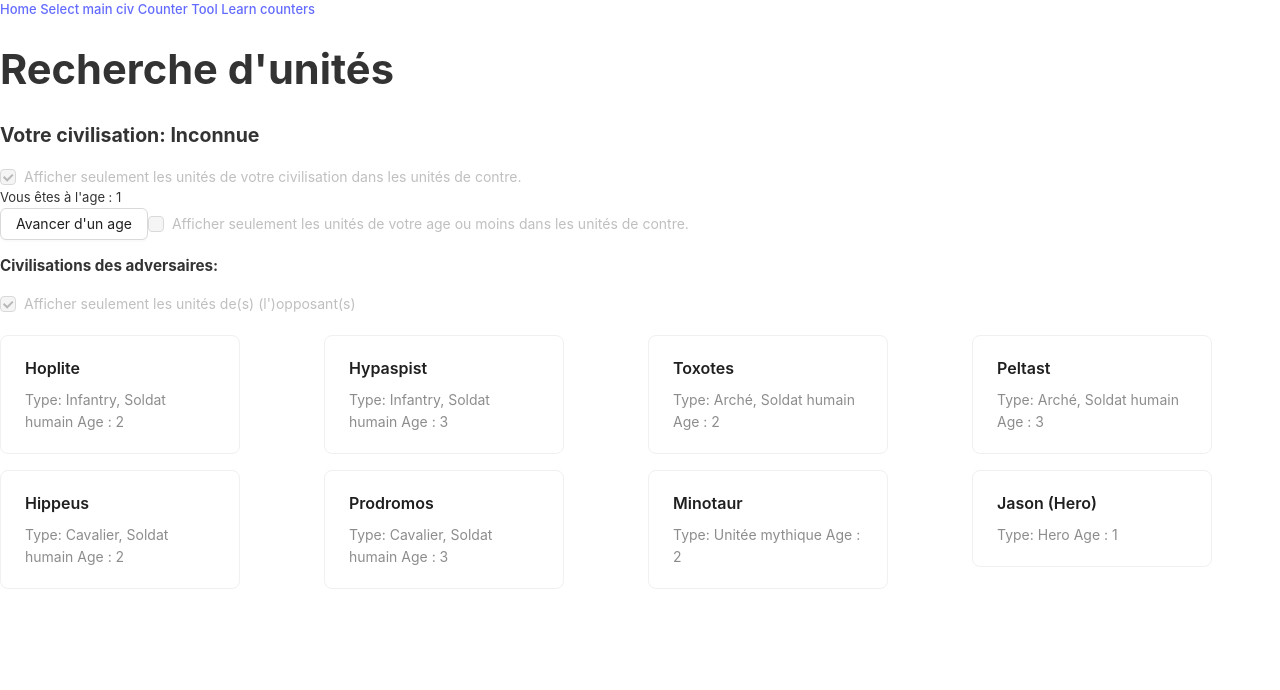
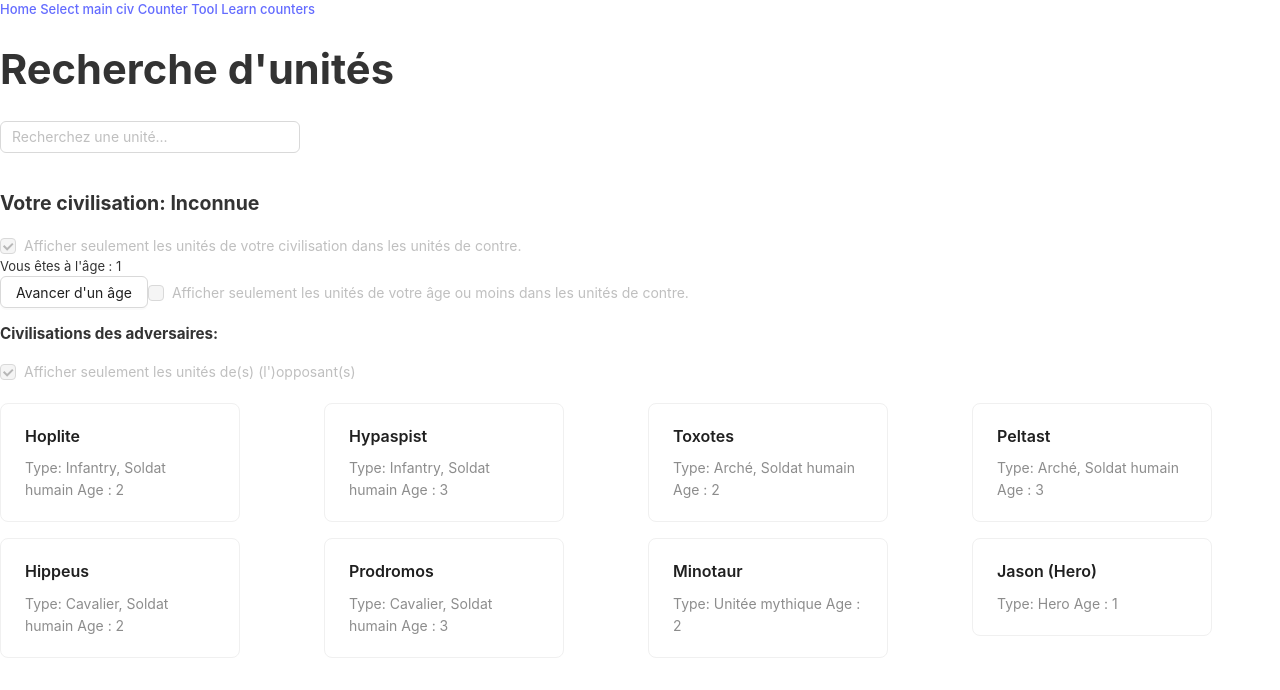
Before and after one commit to LouisMaupas/aomTools, a React (Vite) app: page /counter-tool in a window 1280 px wide. Shown: the top 690 px of the page. Built offline with nearby package versions, Linux system fonts and the light colour scheme.

Commit message:
feat(CounterTool): aff filter search

```diff
--- a/src/pages/CounterTool/CounterTool.jsx
+++ b/src/pages/CounterTool/CounterTool.jsx
@@ -1,5 +1,5 @@
-import React, { useState, useEffect } from "react";
-import { Card, Row, Col, Checkbox, Button } from "antd";
+import { useState, useEffect } from "react";
+import { Card, Row, Col, Checkbox, Button, AutoComplete } from "antd";
 import useCounterToolStore from "../../store/counterTool";
 import CounterToolModal from "../CounterToolModal/CounterToolModal";
 import "./counterTool.css";
@@ -16,9 +16,12 @@ const CounterTool = () => {
     useState(false);
   const [displayOnlyOpponentUnits, setDisplayOnlyOpponentUnits] =
     useState(true);
-  const { userCivilization, opponentCivilizations } = useCounterToolStore(); // Récupérer les civilisations via Zustand
+  const { userCivilization, opponentCivilizations } = useCounterToolStore();
   const [selectedUnit, setSelectedUnit] = useState(null);
   const [modalVisible, setModalVisible] = useState(false);
+
+  const [filteredUnits, setFilteredUnits] = useState([]);
+  const [searchValue, setSearchValue] = useState("");
 
   const handleOpenModal = (unit) => {
     setSelectedUnit(unit);
@@ -30,7 +33,6 @@ const CounterTool = () => {
     setSelectedUnit(null);
   };
 
-  // Charger les données des civilisations, unités et types d'unités
   useEffect(() => {
     const fetchData = async () => {
       try {
@@ -43,11 +45,12 @@ const CounterTool = () => {
         const unitResponse = await fetch("/database/database_units.json");
         const unitData = await unitResponse.json();
         setUnits(unitData.units);
+        setFilteredUnits(unitData.units);
 
         // Charger les types d'unités
         const typesResponse = await fetch("/database/database_unit_types.json");
         const typesData = await typesResponse.json();
-        setUnitTypes(typesData.unit_types); // Utiliser les types depuis le fichier
+        setUnitTypes(typesData.unit_types);
       } catch (error) {
         console.error("Erreur lors du chargement des données:", error);
       }
@@ -56,18 +59,6 @@ const CounterTool = () => {
     fetchData();
   }, []);
 
-  // Obtenir le nom de la civilisation choisie par l'utilisateur
-  const userCivName =
-    allCivilizations.find((civ) => civ.id === userCivilization)?.name ||
-    "Inconnue";
-
-  // Obtenir les noms des civilisations des adversaires (peut inclure "Inconnu" si non choisi)
-  const opponentCivNames = opponentCivilizations.map((civId) => {
-    const civ = allCivilizations.find((c) => c.id === civId);
-    return civ ? civ.name : "Inconnu";
-  });
-
-  // Fonction pour obtenir le nom en français du type d'unité
   const getUnitTypeNames = (typeIds) => {
     return typeIds
       .map((typeId) => {
@@ -77,13 +68,34 @@ const CounterTool = () => {
       .join(", ");
   };
 
+  const handleSearch = (value) => {
+    setSearchValue(value);
+
+    const filtered = units.filter(
+      (unit) =>
+        unit.name_fr?.toLowerCase().includes(value.toLowerCase()) ||
+        unit.name_en?.toLowerCase().includes(value.toLowerCase())
+    );
+    setFilteredUnits(filtered);
+  };
+
   return (
     <div>
       <h1>Recherche d'unités</h1>
 
-      {/* Affichage de la civilisation choisie par l'utilisateur */}
+      <AutoComplete
+        style={{ width: 300, marginBottom: 20 }}
+        value={searchValue}
+        onChange={handleSearch}
+        placeholder="Recherchez une unité..."
+        options={filteredUnits.map((unit) => ({
+          value: unit.name_fr || unit.name_en,
+          label: unit.name_fr || unit.name_en,
+        }))}
+      />
+
       <div>
-        <h2>Votre civilisation: {userCivName}</h2>
+        <h2>Votre civilisation: {userCivilization || "Inconnue"}</h2>
         <Checkbox
           defaultChecked={displayOnlyUserUnits}
           onChange={(e) => setDisplayOnlyUserUnits(e.target.checked)}
@@ -92,31 +104,31 @@ const CounterTool = () => {
           Afficher seulement les unités de votre civilisation dans les unités de
           contre.
         </Checkbox>
-        <div>Vous êtes à l'age : {userAge}</div>
+        <div>Vous êtes à l'âge : {userAge}</div>
         <Button
           onClick={() =>
             userAge < 4 ? setUserAge(userAge + 1) : setUserAge(1)
           }
         >
-          Avancer d'un age
+          Avancer d'un âge
         </Button>
         <Checkbox
           defaultChecked={displayOnlyUserUnitsAgeOrLess}
           onChange={(e) => setDisplayOnlyUserUnitsAgeOrLess(e.target.checked)}
           disabled={true}
         >
-          Afficher seulement les unités de votre age ou moins dans les unités de
+          Afficher seulement les unités de votre âge ou moins dans les unités de
           contre.
         </Checkbox>
       </div>
 
-      {/* Affichage des civilisations des adversaires */}
       <div>
         <h3>Civilisations des adversaires:</h3>
         <ul>
-          {opponentCivNames.map((civName, index) => (
-            <li key={index}>{civName}</li>
-          ))}
+          {opponentCivilizations.map((civId, index) => {
+            const civ = allCivilizations.find((c) => c.id === civId);
+            return <li key={index}>{civ ? civ.name : "Inconnu"}</li>;
+          })}
         </ul>
         <Checkbox
           defaultChecked={displayOnlyOpponentUnits}
@@ -127,9 +139,8 @@ const CounterTool = () => {
         </Checkbox>
       </div>
 
-      {/* Affichage de la liste des unités */}
       <Row gutter={[16, 16]} className="grid-container">
-        {units.map((unit) => (
+        {filteredUnits.map((unit) => (
           <Col
             key={unit.id}
             xs={24}
@@ -150,6 +161,7 @@ const CounterTool = () => {
           </Col>
         ))}
       </Row>
+
       {selectedUnit && (
         <CounterToolModal
           unit={selectedUnit}
```
